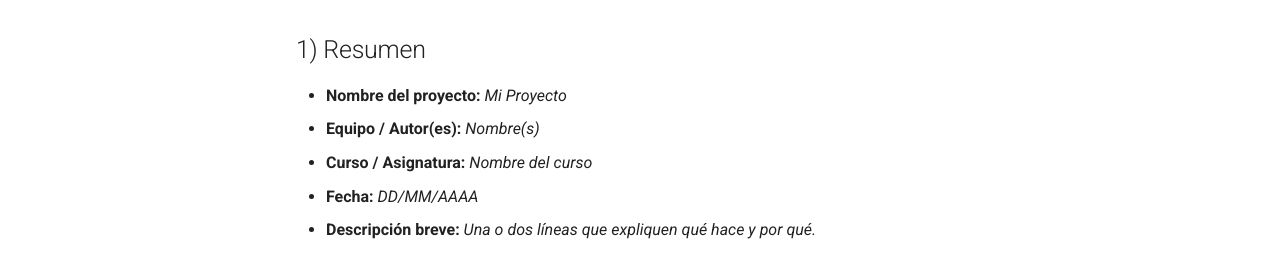
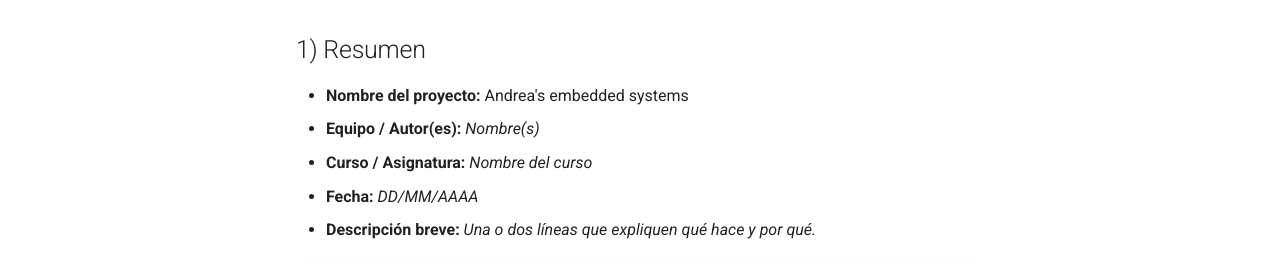
Before and after one commit to and070406/ANDREAS_EMBEDDED1, an MkDocs documentation site: the page built from docs/ejemplo.md, in a window 1280 px wide and 900 px high. Shown: the part 265-526 px from the top of the window. Built offline with MkDocs 1.6.1 and Material for MkDocs 9.7.7, drawn with Linux system fonts in a browser that asks for light colours.

Commit message:
Cambio titulos

```diff
--- a/docs/ejemplo.md
+++ b/docs/ejemplo.md
@@ -7,7 +7,7 @@
 
 ## 1) Resumen
 
-- **Nombre del proyecto:** _Mi Proyecto_
+- **Nombre del proyecto:** Andrea's embedded systems
 - **Equipo / Autor(es):** _Nombre(s)_
 - **Curso / Asignatura:** _Nombre del curso_
 - **Fecha:** _DD/MM/AAAA_
```
